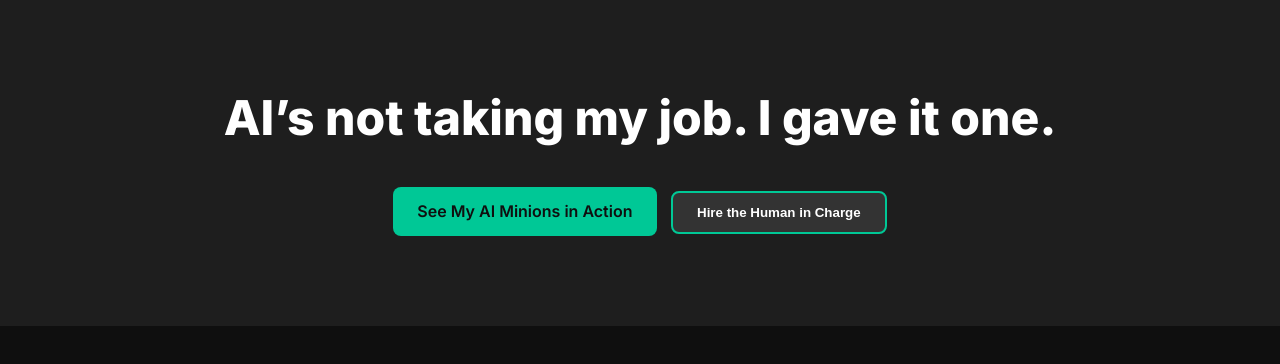
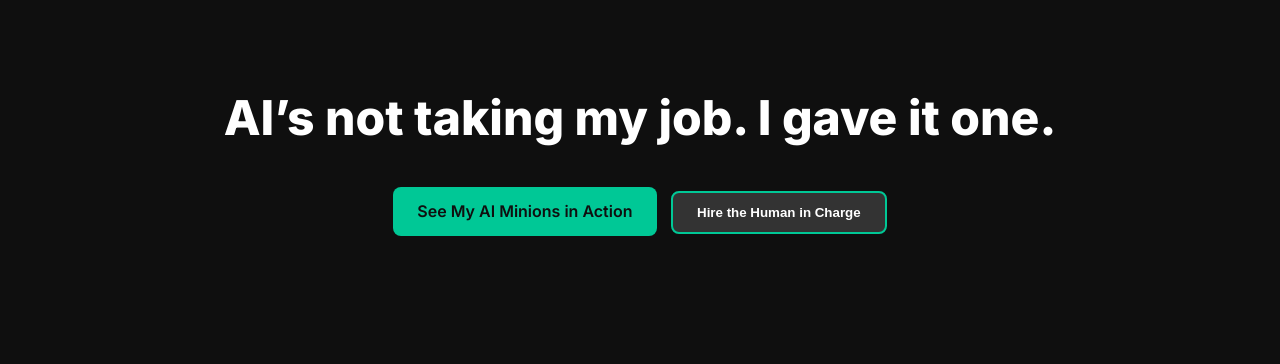
Before and after one commit to aritromallick/Portfolio, a plain HTML site: page index.html in a window 1280 px wide. Drawn offline with Linux system fonts and the light colour scheme.

Commit message:
Update index.html

```diff
--- a/index.html
+++ b/index.html
@@ -20,7 +20,7 @@
     header {
       padding: 80px 20px;
       text-align: center;
-      background: #1e1e1e;
+      background: #0f0f0f;
     }
     header h1 {
       font-size: 3rem;
```
